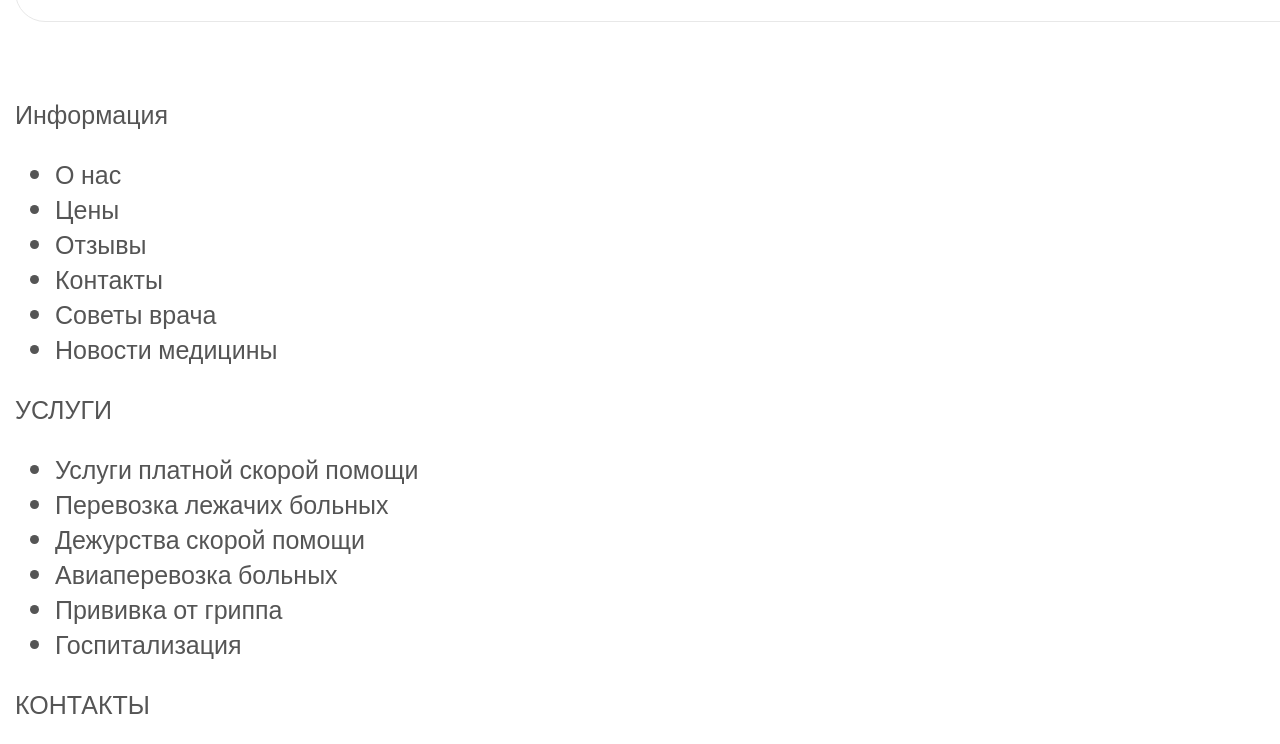
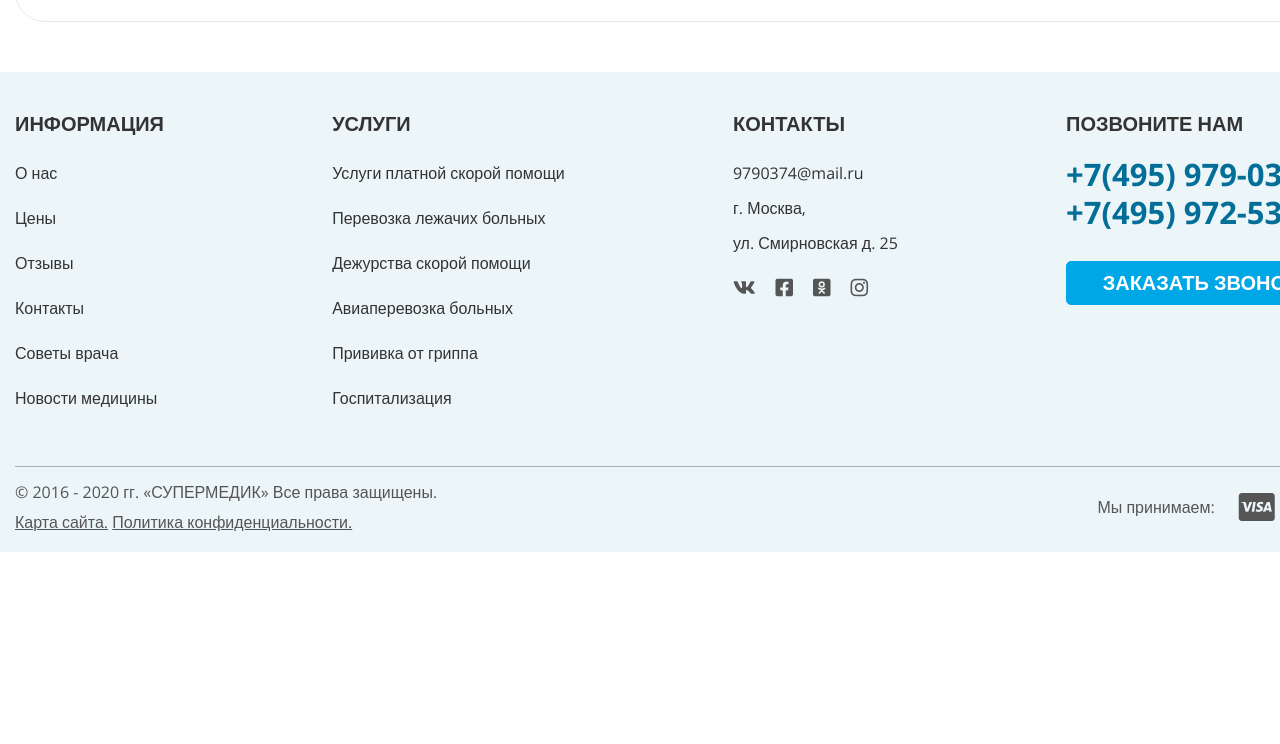
Before and after one commit to Verta-master/meduza, a plain HTML site: page index.html in a window 1280 px wide. Shown: the part 3249-3993 px from the top of the page. After the commit the page ends 3801 px from the top, so only its background shows below. Drawn offline with nearby package versions, Linux system fonts and the light colour scheme.

Commit message:
Update 2020-07-25T09:55:46.190Z

```diff
--- a/css/style.css
+++ b/css/style.css
@@ -780,6 +780,7 @@ h2,
 .btn {
   width: 269px;
   height: 67px;
+  max-width: 100%;
   display: -webkit-box;
   display: -ms-flexbox;
   display: flex;
@@ -994,3 +995,123 @@ h2,
 .review__next {
   right: 50px;
 }
+.footer {
+  color: #333;
+  font-size: 16px;
+  background-color: #ecf6f9;
+}
+.footer .social {
+  margin-top: 15px;
+}
+.footer__top,
+.footer__bottom {
+  display: -webkit-box;
+  display: -ms-flexbox;
+  display: flex;
+  -webkit-box-pack: justify;
+      -ms-flex-pack: justify;
+          justify-content: space-between;
+}
+.footer__top {
+  padding-top: 40px;
+  padding-bottom: 40px;
+}
+.footer__bottom {
+  -webkit-box-align: center;
+      -ms-flex-align: center;
+          align-items: center;
+  padding-top: 10px;
+  padding-bottom: 15px;
+  line-height: 30px;
+  color: #555;
+  border-top: 1px solid #aeaeae;
+}
+.footer__text span {
+  display: block;
+}
+.footer__text a {
+  text-decoration: underline;
+}
+.footer__text a:hover,
+.footer__text a:active {
+  text-decoration: none;
+}
+.footer__payment {
+  line-height: 1.2;
+}
+.footer__payment i {
+  margin-left: 20px;
+  font-size: 32px;
+}
+.footer__payment span,
+.footer__payment i {
+  display: inline-block;
+  vertical-align: middle;
+}
+.footer__title {
+  margin-top: 0;
+  margin-bottom: 20px;
+  font-size: 20px;
+  font-weight: 700;
+  line-height: 1.2;
+  text-transform: uppercase;
+}
+.footer__menu {
+  margin: 0;
+  padding: 0;
+  list-style: none;
+}
+.footer__menu li {
+  margin-bottom: 10px;
+}
+.footer__block a:hover,
+.footer__block a:active {
+  color: #00a7e7;
+}
+.footer__phone {
+  display: block;
+  font-size: 31px;
+  font-weight: 700;
+  line-height: 1.2;
+  color: #036f98;
+  -webkit-transition: ease-out 0.3s;
+  transition: ease-out 0.3s;
+}
+.footer__phone:hover,
+.footer__phone:active {
+  color: #00a7e7;
+  -webkit-transition: ease-out 0.3s;
+  transition: ease-out 0.3s;
+}
+.footer__btn {
+  margin-top: 30px;
+  height: 44px;
+}
+.social {
+  margin: 0;
+  padding: 0;
+  list-style: none;
+  display: -webkit-box;
+  display: -ms-flexbox;
+  display: flex;
+  -webkit-box-align: center;
+      -ms-flex-align: center;
+          align-items: center;
+}
+.social__item {
+  margin-right: 20px;
+}
+.social__link {
+  display: block;
+  font-size: 20px;
+  line-height: 1.2;
+  color: #555555;
+  -webkit-transition: ease-out 0.3s;
+  transition: ease-out 0.3s;
+}
+.social__link:hover,
+.social__link:active {
+  color: #00a7e7;
+  -webkit-transition: ease-out 0.3s;
+  transition: ease-out 0.3s;
+}
--- a/index.html
+++ b/index.html
@@ -235,8 +235,8 @@
         </div>
         <div class="footer__block footer__block--call">
           <p class="footer__title">ПОЗВОНИТЕ НАМ</p>
-          <a href="tel:+74959790374" class="footer__phones">+7(495) 979-03-74</a>
-          <a href="tel:+74959725356" class="footer__phones">+7(495) 972-53-56</a>
+          <a href="tel:+74959790374" class="footer__phone">+7(495) 979-03-74</a>
+          <a href="tel:+74959725356" class="footer__phone">+7(495) 972-53-56</a>
           <a href="#" class="btn footer__btn">Заказать звонок</a>
         </div>
       </div>
```
Also changed, not shown: css/style.min.css.
